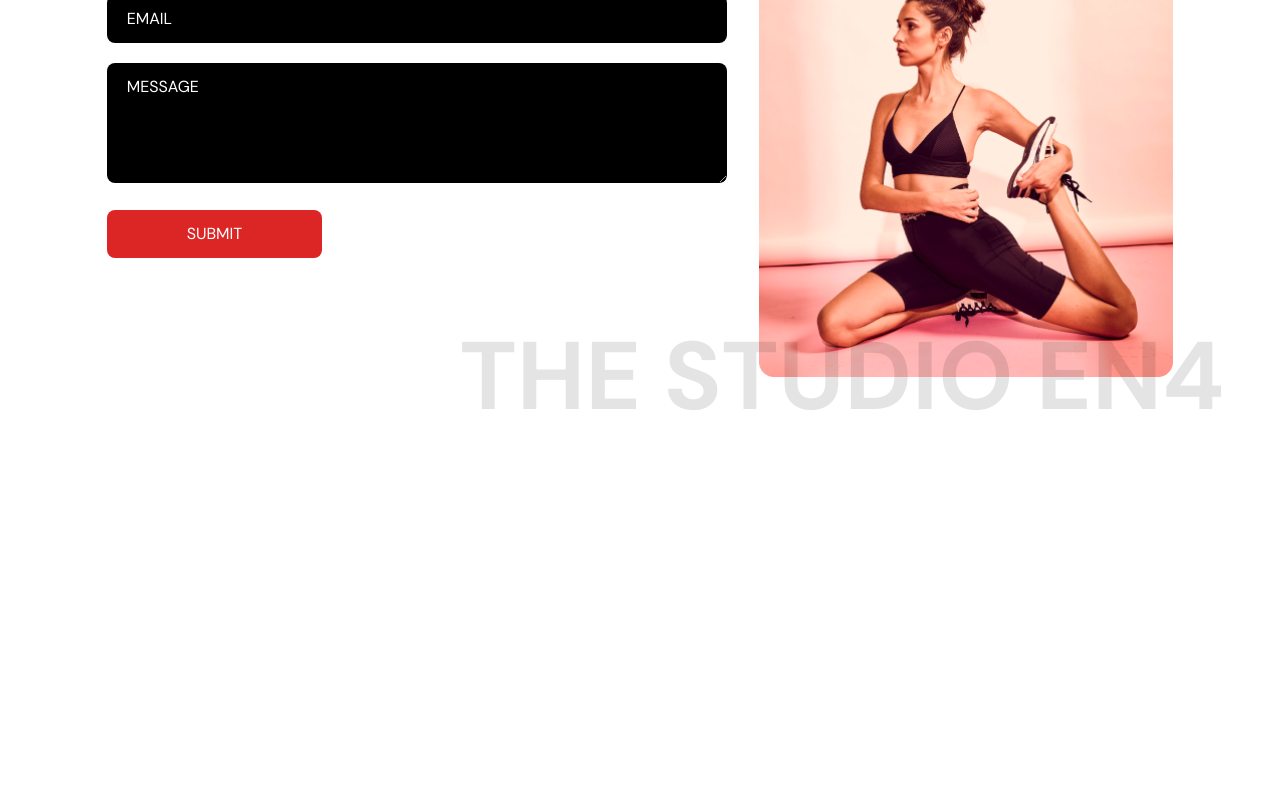
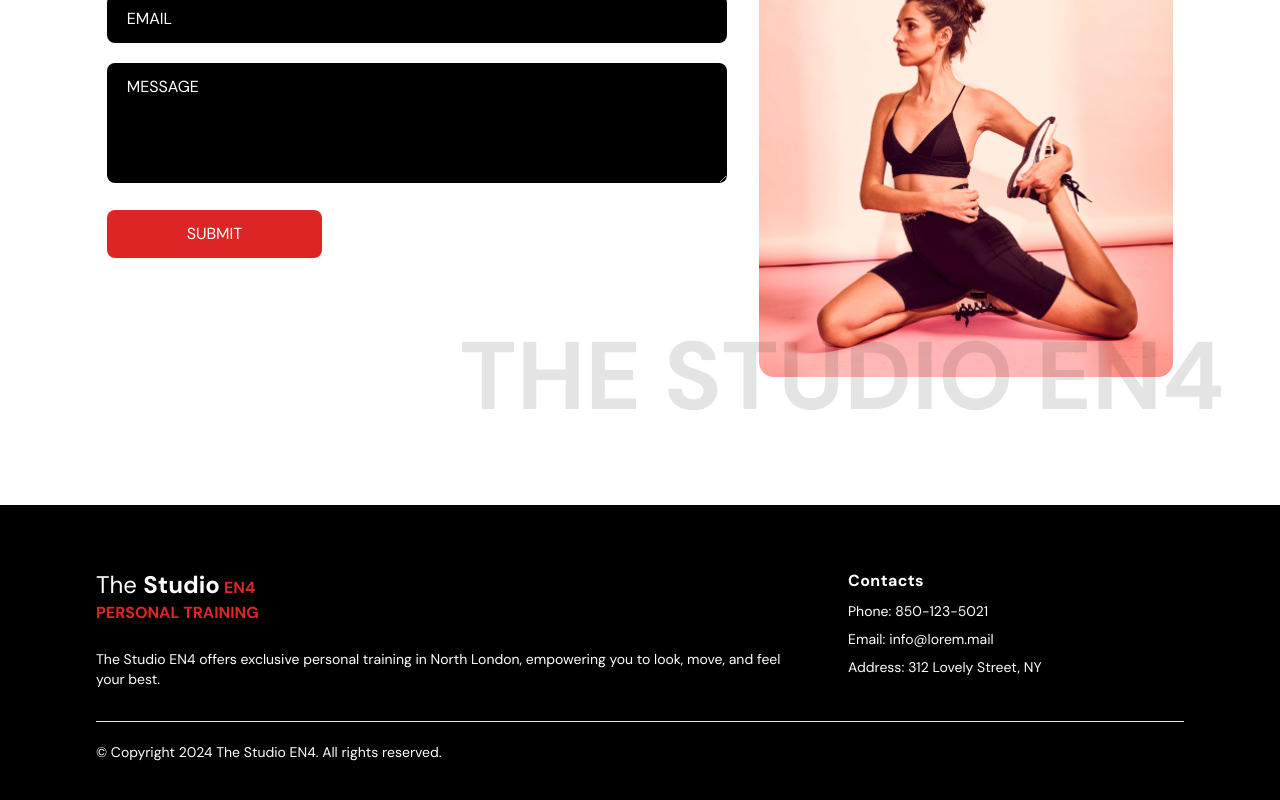
Before and after one commit to pirasanthan-jesugeevegan/client-the-studio-en4, a React (Vite) app: page / in a window 1280 px wide. Shown: the part 5923-6723 px from the top of the page. Before the commit the page ends 6428 px from the top, so only its background shows below. Built offline with nearby package versions, Linux system fonts and the light colour scheme.

Commit message:
feat: Add Footer component to App

```diff
--- a/src/App.tsx
+++ b/src/App.tsx
@@ -7,6 +7,7 @@ import About from './Components/About';
 import Price from './Components/Price';
 import Testimonials from './Components/Testimonials';
 import ContactUs from './Components/ContactUs';
+import Footer from './Components/Footer';
 
 export const App = () => {
   const [selectedPage, setSelectedPage] = useState<SelectedPage>(
@@ -39,7 +40,8 @@ export const App = () => {
       <About />
       <Price />
       <Testimonials />
-      <ContactUs />
+      <ContactUs setSelectedPage={setSelectedPage} />
+      <Footer />
     </div>
   );
 };
--- /dev/null
+++ b/src/Components/Footer.tsx
@@ -0,0 +1,104 @@
+import Logo from './Logo';
+
+const Footer = () => {
+  return (
+    <div className="bg-black">
+      <div className="lg:max-w-screen-xl lg:px-8 mx-auto px-4 pt-16 sm:max-w-xl md:max-w-full md:px-24 ">
+        <div className="row-gap-6 lg:grid-cols-4 mb-8 grid gap-10 bg-black sm:grid-cols-3">
+          <div className="sm:col-span-2">
+            <Logo theme="light" />
+            <div className="lg:max-w-sm mt-6">
+              <p className="text-sm text-white">
+                The Studio EN4 offers exclusive personal training in North
+                London, empowering you to look, move, and feel your best.
+              </p>
+            </div>
+          </div>
+          <div className="space-y-2 text-sm">
+            <p className="text-base font-bold tracking-wide text-white">
+              Contacts
+            </p>
+            <div className="flex">
+              <p className="mr-1 text-white">Phone:</p>
+              <a
+                href="tel:850-123-5021"
+                aria-label="Our phone"
+                title="Our phone"
+                className="text-deep-purple-accent-400 hover:text-deep-purple-800 text-white transition-colors duration-300"
+              >
+                850-123-5021
+              </a>
+            </div>
+            <div className="flex">
+              <p className="mr-1 text-white">Email:</p>
+              <a
+                href="mailto:info@lorem.mail"
+                aria-label="Our email"
+                title="Our email"
+                className="text-deep-purple-accent-400 hover:text-deep-purple-800 text-white transition-colors duration-300"
+              >
+                info@lorem.mail
+              </a>
+            </div>
+            <div className="flex">
+              <p className="mr-1 text-white">Address:</p>
+              <a
+                href="https://www.google.com/maps"
+                target="_blank"
+                rel="noopener noreferrer"
+                aria-label="Our address"
+                title="Our address"
+                className="text-deep-purple-accent-400 hover:text-deep-purple-800 text-white transition-colors duration-300"
+              >
+                312 Lovely Street, NY
+              </a>
+            </div>
+          </div>
+          {/* <div>
+            <span className="text-base font-bold tracking-wide text-white">
+              Social
+            </span>
+            <div className="mt-1 flex items-center space-x-3">
+              <a
+                href="/"
+                className="hover:text-deep-purple-accent-400 text-white transition-colors duration-300"
+              >
+                <svg viewBox="0 0 24 24" fill="currentColor" className="h-5">
+                  <path d="M24,4.6c-0.9,0.4-1.8,0.7-2.8,0.8c1-0.6,1.8-1.6,2.2-2.7c-1,0.6-2,1-3.1,1.2c-0.9-1-2.2-1.6-3.6-1.6 c-2.7,0-4.9,2.2-4.9,4.9c0,0.4,0,0.8,0.1,1.1C7.7,8.1,4.1,6.1,1.7,3.1C1.2,3.9,1,4.7,1,5.6c0,1.7,0.9,3.2,2.2,4.1 C2.4,9.7,1.6,9.5,1,9.1c0,0,0,0,0,0.1c0,2.4,1.7,4.4,3.9,4.8c-0.4,0.1-0.8,0.2-1.3,0.2c-0.3,0-0.6,0-0.9-0.1c0.6,2,2.4,3.4,4.6,3.4 c-1.7,1.3-3.8,2.1-6.1,2.1c-0.4,0-0.8,0-1.2-0.1c2.2,1.4,4.8,2.2,7.5,2.2c9.1,0,14-7.5,14-14c0-0.2,0-0.4,0-0.6 C22.5,6.4,23.3,5.5,24,4.6z"></path>
+                </svg>
+              </a>
+              <a
+                href="/"
+                className="hover:text-deep-purple-accent-400 text-white transition-colors duration-300"
+              >
+                <svg viewBox="0 0 30 30" fill="currentColor" className="h-6">
+                  <circle cx="15" cy="15" r="4"></circle>
+                  <path d="M19.999,3h-10C6.14,3,3,6.141,3,10.001v10C3,23.86,6.141,27,10.001,27h10C23.86,27,27,23.859,27,19.999v-10   C27,6.14,23.859,3,19.999,3z M15,21c-3.309,0-6-2.691-6-6s2.691-6,6-6s6,2.691,6,6S18.309,21,15,21z M22,9c-0.552,0-1-0.448-1-1   c0-0.552,0.448-1,1-1s1,0.448,1,1C23,8.552,22.552,9,22,9z"></path>
+                </svg>
+              </a>
+              <a
+                href="/"
+                className="hover:text-deep-purple-accent-400 text-white transition-colors duration-300"
+              >
+                <svg viewBox="0 0 24 24" fill="currentColor" className="h-5">
+                  <path d="M22,0H2C0.895,0,0,0.895,0,2v20c0,1.105,0.895,2,2,2h11v-9h-3v-4h3V8.413c0-3.1,1.893-4.788,4.659-4.788 c1.325,0,2.463,0.099,2.795,0.143v3.24l-1.918,0.001c-1.504,0-1.795,0.715-1.795,1.763V11h4.44l-1,4h-3.44v9H22c1.105,0,2-0.895,2-2 V2C24,0.895,23.105,0,22,0z"></path>
+                </svg>
+              </a>
+            </div>
+            <p className="mt-4 text-sm text-white">
+              Bacon ipsum dolor amet short ribs pig sausage prosciutto chicken
+              spare ribs salami.
+            </p>
+          </div> */}
+        </div>
+        <div className="lg:flex-row flex flex-col-reverse justify-between border-t pt-5 pb-10">
+          <p className="text-sm text-white">
+            © Copyright 2024 The Studio EN4. All rights reserved.
+          </p>
+        </div>
+      </div>
+    </div>
+  );
+};
+
+export default Footer;
```
